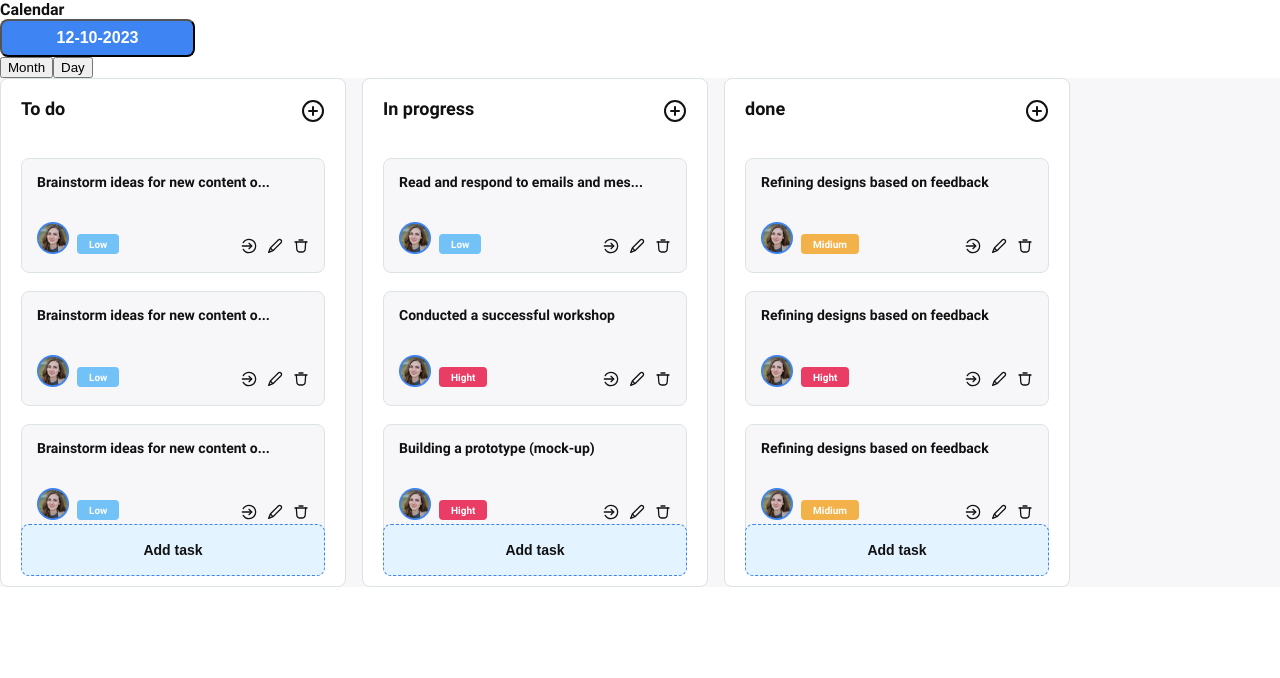
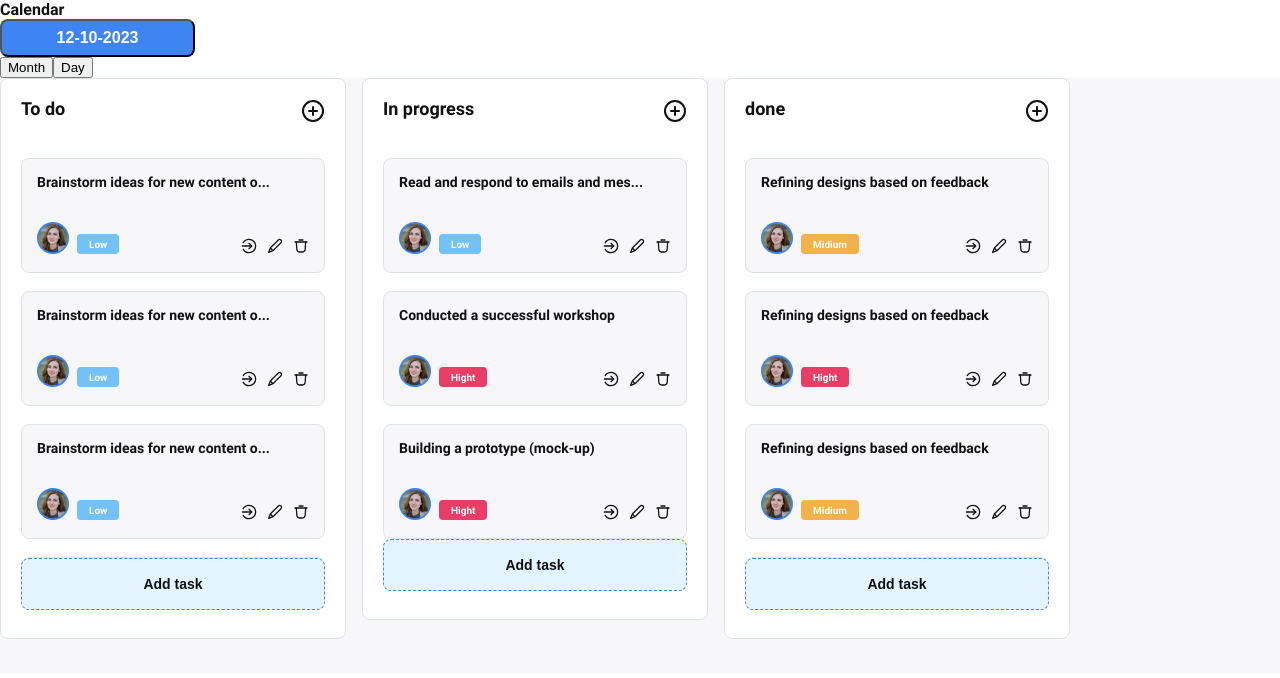
Before and after one commit to Dimitri-Y/GooseTrack-group-7, a React (Vite) app: page /GooseTrack-group-7/calendar/day/monday in a window 1280 px wide. Shown: the top 678 px of the page. Built offline with nearby package versions, Linux system fonts and the light colour scheme.

Commit message:
fixed Feature/choosed day #24
* added scroll to tasks

* did AddTaskBtn

* fixed

```diff
--- a/src/components/AddTaskBtn/AddTaskBtn.styled.js
+++ b/src/components/AddTaskBtn/AddTaskBtn.styled.js
@@ -1,20 +1,18 @@
 import styled from 'styled-components';
 
 export const Button = styled.button`
-  position: absolute;
-  bottom: 10px;
   display: flex;
   align-items: center;
   justify-content: center;
   width: 300px;
   height: 48px;
-  background-color: #e3f3ff;
   border: 1px dashed #3e85f3;
   border-radius: 8px;
   color: #111111;
   font-size: 14px;
   font-weight: 600;
   line-height: 18px;
+  background-color: #e3f3ff;
 
   @media (min-width: 375px) {
     width: 304px;
--- a/src/components/ChoosedDay/ChoosedDay.styled.js
+++ b/src/components/ChoosedDay/ChoosedDay.styled.js
@@ -1,5 +1,6 @@
 import styled from 'styled-components';
 
 export const ContainerSection = styled.section`
+
   box-sizing: border-box;
 `;
--- a/src/components/TaskToolbar/TaskToolbar.styled.js
+++ b/src/components/TaskToolbar/TaskToolbar.styled.js
@@ -20,8 +20,8 @@ export const ContainerTaskToolbar = styled.div`
 
 export const ContextMenu = styled.div`
   position: absolute;
-  top: 1px;
-  left: 25px;
+  top: 40px;
+  right: -15px;
   display: flex;
   flex-direction: column;
   align-items: start;
--- a/src/components/TasksColumn/TasksColumn.jsx
+++ b/src/components/TasksColumn/TasksColumn.jsx
@@ -4,7 +4,6 @@ import ColumnTasksList from '../ColumnTasksList/ColumnTasksList';
 import { ContainerColum } from './TasksColumn.styled';
 
 const TasksColumn = ({ header, tasksGroup }) => {
-
   return (
     <ContainerColum>
       <ColumnHeadBar header={header}></ColumnHeadBar>
--- a/src/components/TasksColumn/TasksColumn.styled.js
+++ b/src/components/TasksColumn/TasksColumn.styled.js
@@ -4,6 +4,7 @@ export const ContainerColum = styled.div`
   position: relative;
   display: flex;
   flex-direction: column;
+  align-self: start;
   padding: 18px 18px 20px;
   border: 1px solid #dce3e5;
   border-radius: 8px;
@@ -12,4 +13,8 @@ export const ContainerColum = styled.div`
   @media (min-width: 375px) {
     padding: 20px 20px 28px;
   }
+
+  @media (min-width: 375px) {
+    padding: 20px 20px 28px;
+  }
 `;
--- a/src/components/TasksColumnsList/TasksColumnsList.styled.js
+++ b/src/components/TasksColumnsList/TasksColumnsList.styled.js
@@ -2,6 +2,10 @@ import styled from 'styled-components';
 
 export const ContainerColumsList = styled.div`
   display: flex;
+  /* justify-content: center; */
   gap: 16px;
+  max-width: 100vw;
+  padding-bottom: 34px;
   background-color: #f7f6f9;
+  overflow-y: scroll;
 `;
```
